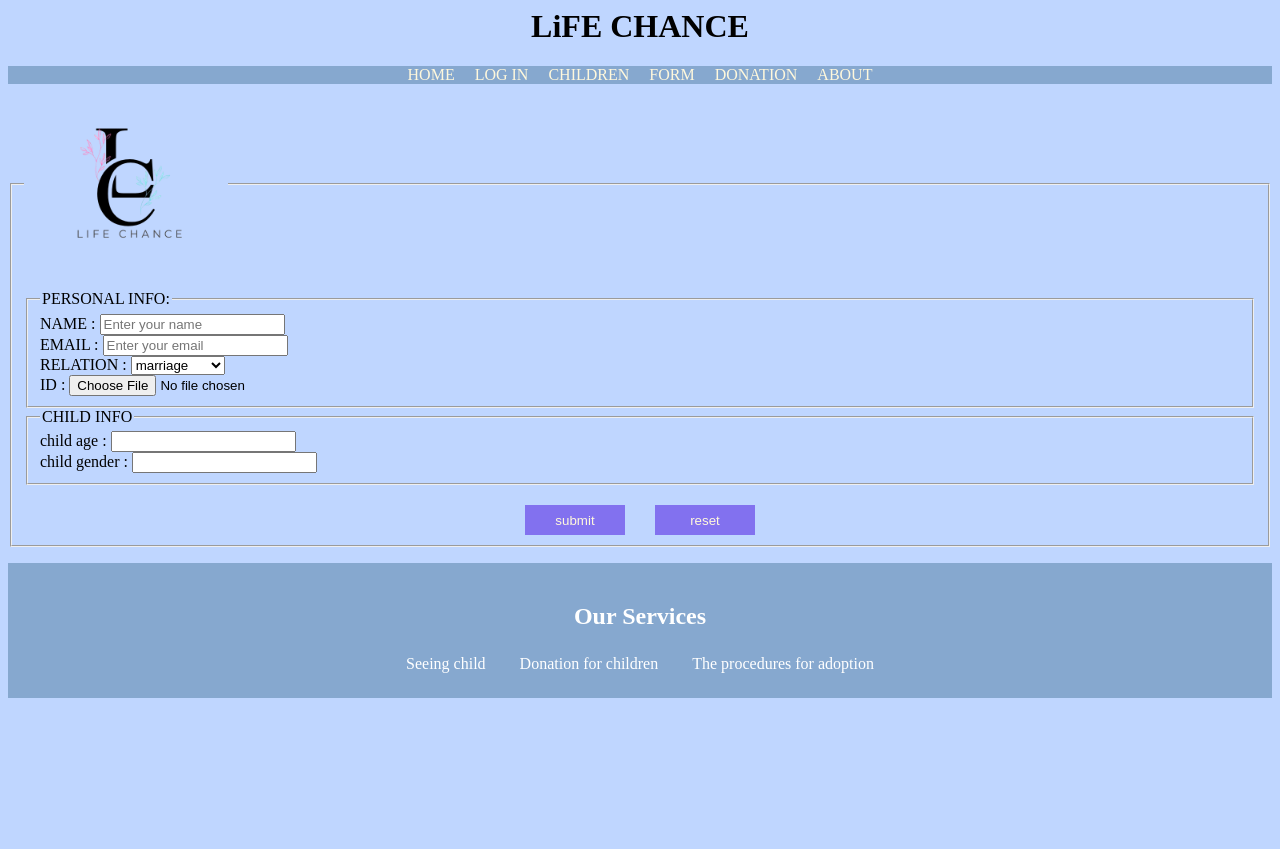
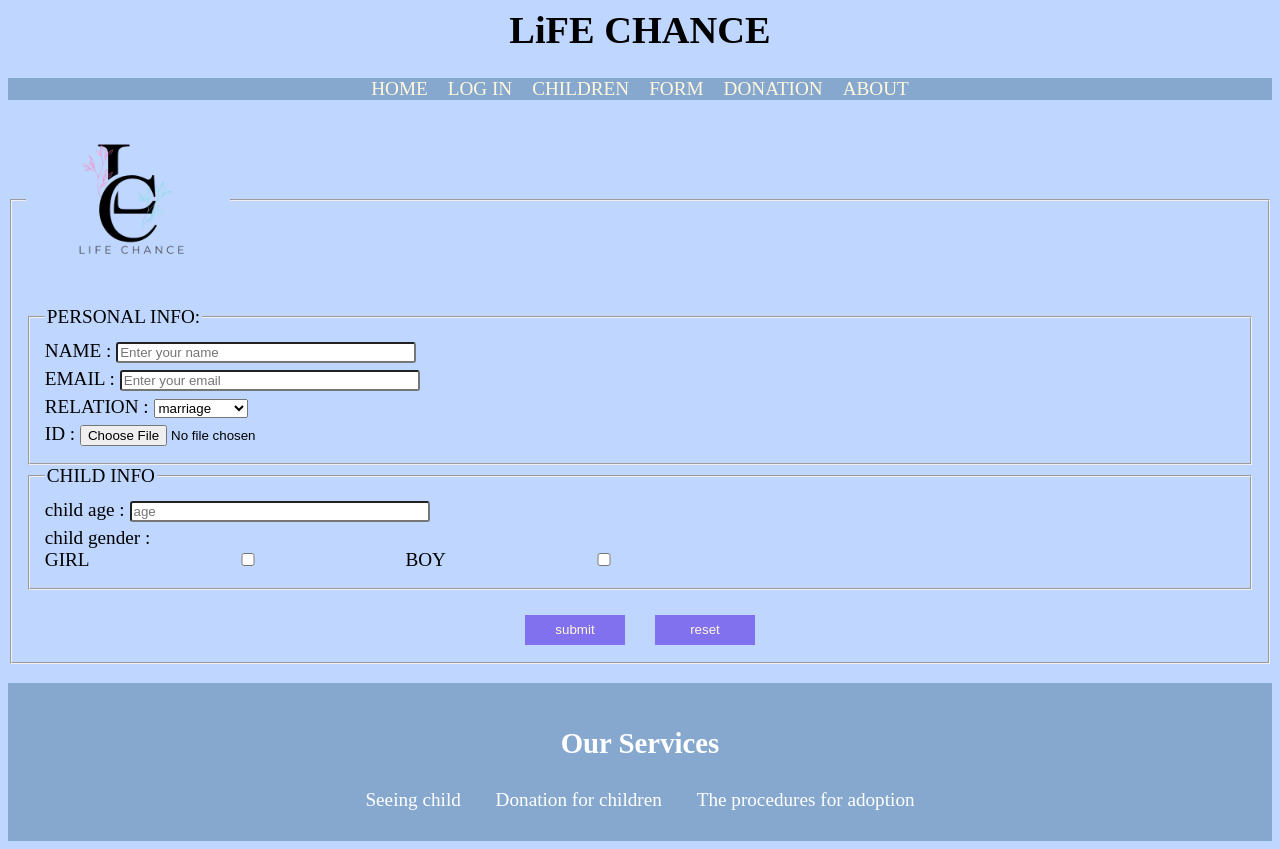
Before and after one commit to Hagermaher/life_chance, a plain HTML site: page form/form.html in a window 1280 px wide. Before the commit the page ends 800 px from the top, so only its background shows below. Drawn offline with Linux system fonts and the light colour scheme.

Commit message:
update form

```diff
--- a/form/form.css
+++ b/form/form.css
@@ -1,10 +1,12 @@
 html{
     background-color:rgb(191, 214, 255);
+    font-size: larger;
 }
 h1{
     text-align: center;
 }
 nav{
+    position: sticky;
     display: flex;
     text-align: center;
     justify-content: center;
@@ -17,10 +19,15 @@ a{
     text-decoration: none;
     color: cornsilk;
 }
+input{
+    width: 300px;
+    border-radius: 3px;
+}
 .text{
     display: flex;
 
 }
+input
 .text button{
     margin: 10px 5px;
     padding: 10px 20px;
@@ -61,3 +68,7 @@ button:hover{
     justify-content: center;
     gap: 30px;
 }
+div{
+    margin-top: 5px;
+    margin-bottom: 5px;
+}
--- a/form/form.html
+++ b/form/form.html
@@ -46,11 +46,13 @@
             <legend>CHILD INFO</legend>
             <div>
                 <label for="child">child age : </label>
-                <input type="number" name="child" id="age">
+                <input type="number" name="child" id="age" placeholder="age">
             </div>
             <div>
                 <label for="child gen">child gender : </label>
-                <input type="number" name="gen" id="age">
+                <br>
+                GIRL <input type="checkbox" name="gen" id="age">
+                BOY <input type="checkbox" name="gen" id="age">
             </div>
         </fieldset>
         <div id="button">
--- a/style.css
+++ b/style.css
@@ -5,6 +5,7 @@ h1{
     text-align: center;
 }
 nav{
+    position: sticky;
     display: flex;
     text-align: center;
     justify-content: center;
```
Also changed, not shown: home.html (+3 -3 lines).
